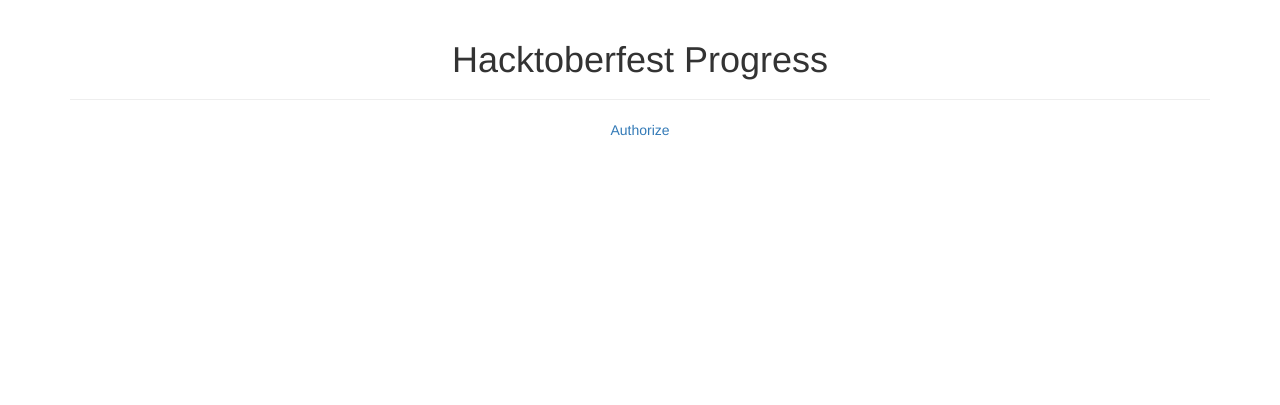
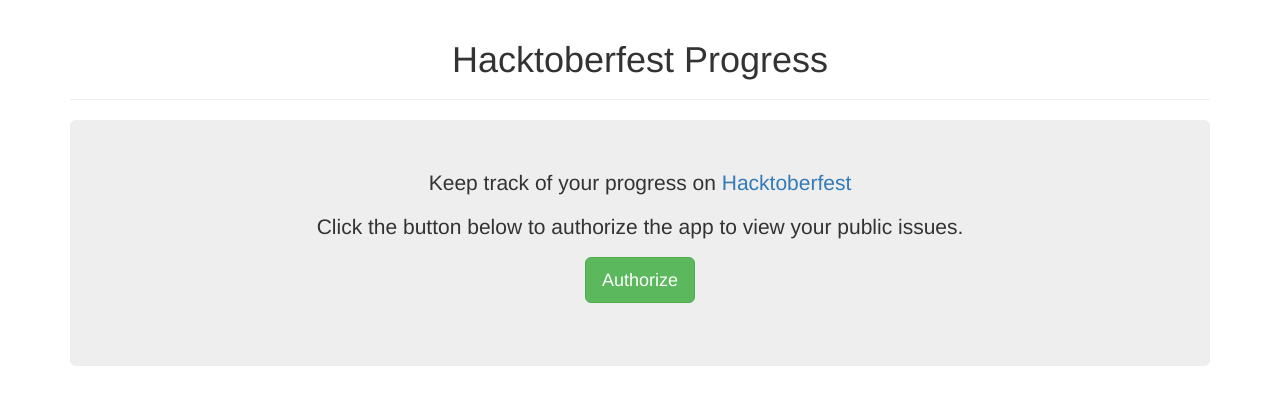
Before and after one commit to Thor77/HacktoberfestProgress, a Flask app: page / in a window 1280 px wide. Shown: the top 405 px of the page. Run offline with Flask 2, Linux system fonts and the light colour scheme; some libraries are stand-ins or nearby versions.

Commit message:
Adapt to bootstrap and add a short description

```diff
--- a/templates/index.jinja2
+++ b/templates/index.jinja2
@@ -1,4 +1,10 @@
 {% extends 'base.jinja2' %}
 {% block content %}
-<a href="{{ auth_url }}">Authorize</a>
+<div class="jumbotron">
+  <p class="lead">
+    Keep track of your progress on <a href="https://hacktoberfest.digitalocean.com">Hacktoberfest</a>
+  </p>
+  <p>Click the button below to authorize the app to view your public issues.</p>
+  <p><a class="btn btn-lg btn-success" href="{{ auth_url }}" role="button">Authorize</a></p>
+</div>
 {% endblock %}
```
